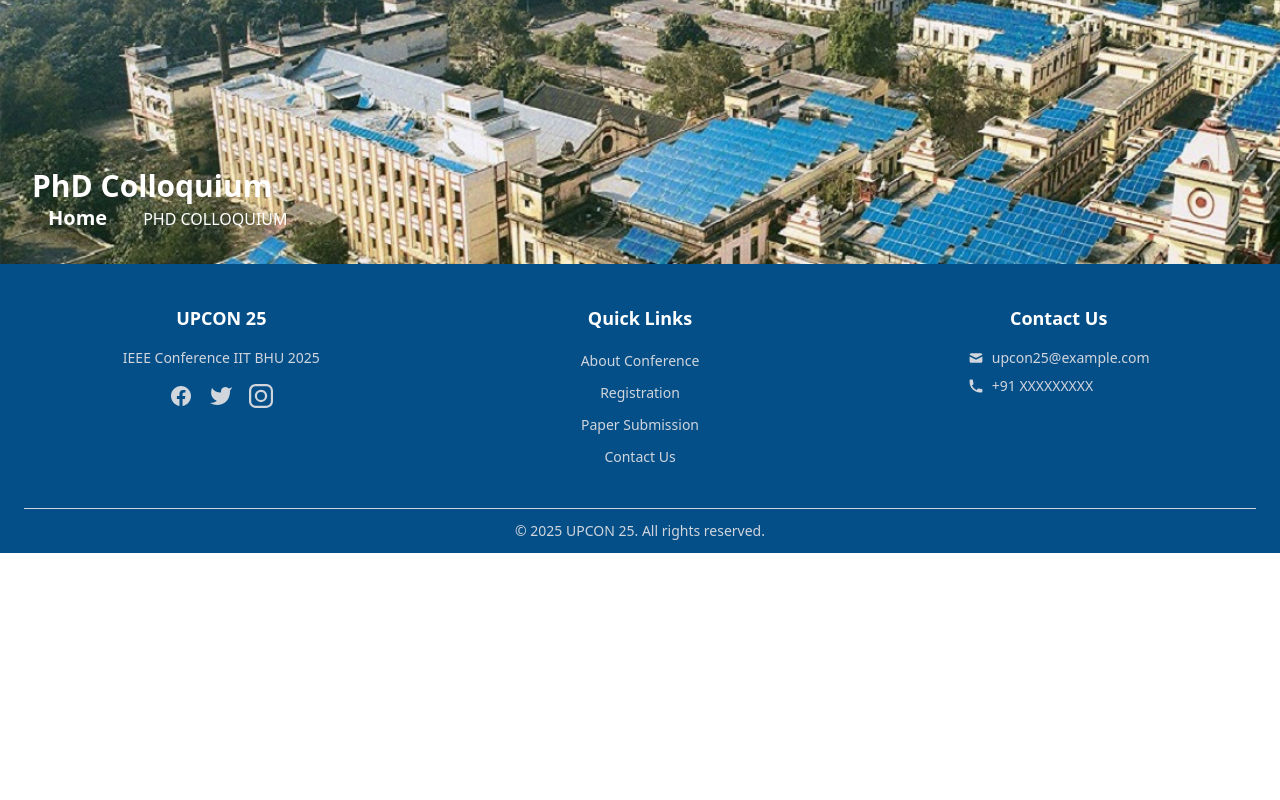
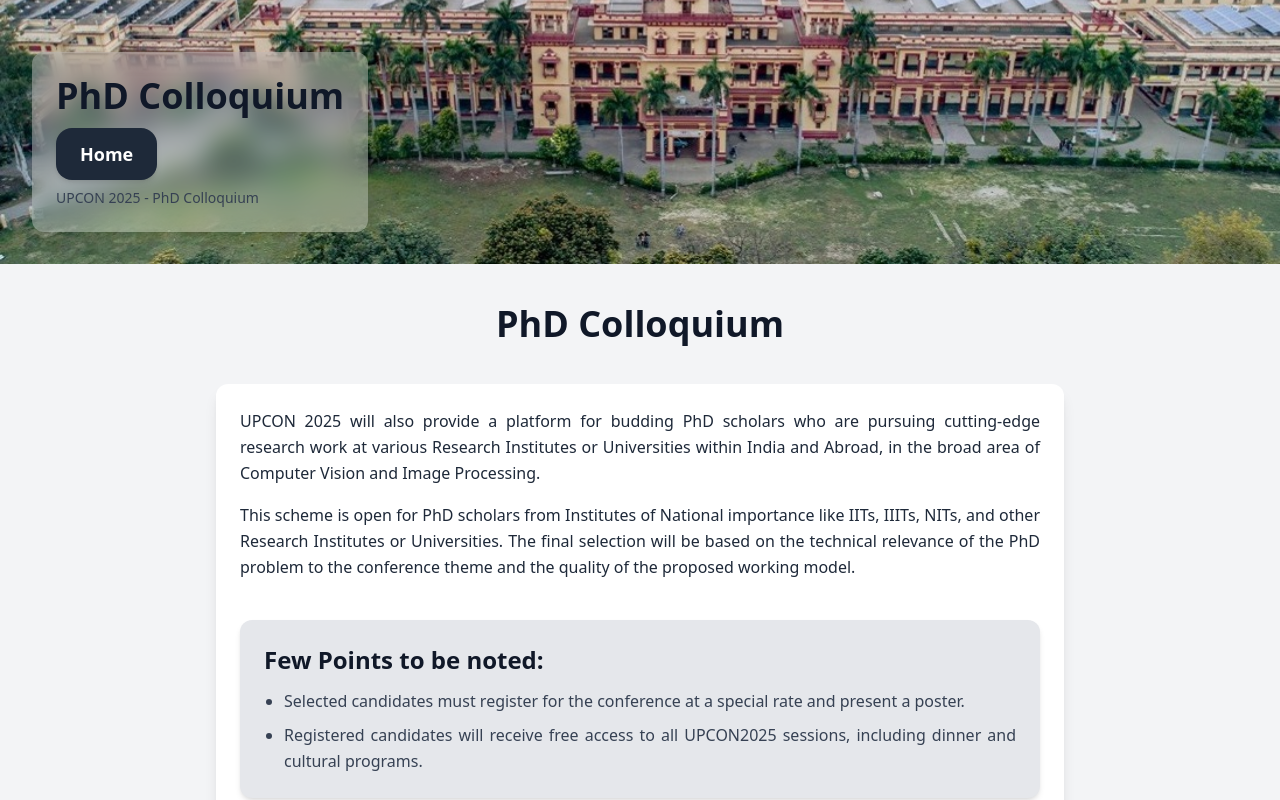
Before and after one commit to r120dhiman/UPCON25, a React (Vite) app in the folder frontend/: page /phdcolloqium in a window 1280 px wide. Shown: the part 360-1160 px from the top of the page. Before the commit the page ends 913 px from the top, so only its background shows below. Built offline with nearby package versions, Linux system fonts and the light colour scheme.

Commit message:
new design

```diff
--- a/frontend/src/Pages/PHDColloqium.jsx
+++ b/frontend/src/Pages/PHDColloqium.jsx
@@ -1,21 +1,74 @@
 import React from 'react';
 import { Link } from 'react-router';
+import { motion } from 'framer-motion';
 
 function PHDColloquium() {
   return (
-    <div className='flex flex-col w-screen'>
-      <div className="upper relative h-[70vh] bg-[url(/phd.jpg)] bg-no-repeat bg-cover">
-        <div className="data absolute left-8 bottom-8">
-          <p className='text-3xl text-[#ffffff] font-extrabold'>PhD Colloquium</p>
-          <Link
-            to="/"
-            className="text-xl font-bold text-white bg-transparent hover:bg-amber-200 hover:text-black rounded-2xl px-4 transition-transform transform duration-600 ease-in-out hover:scale-110 shadow-md"
+    <div className="flex flex-col w-screen bg-gray-100 min-h-screen">
+
+      {/* Hero Section with Animated Background */}
+      <motion.div
+        className="upper relative h-[70vh] bg-[url(/phd.jpg)] bg-no-repeat bg-cover flex items-center justify-center"
+        initial={{ opacity: 0 }}
+        animate={{ opacity: 1 }}
+        transition={{ duration: 1.2 }}
+      >
+        <motion.div
+          className="data absolute left-8 bottom-8 bg-white/30 backdrop-blur-md p-6 rounded-xl shadow-lg"
+          initial={{ x: -50, opacity: 0 }}
+          animate={{ x: 0, opacity: 1 }}
+          transition={{ delay: 0.5, duration: 0.8 }}
+        >
+          <p className="text-4xl font-extrabold text-gray-900">PhD Colloquium</p>
+          <motion.div
+            whileHover={{ scale: 1.1 }}
+            transition={{ type: "spring", stiffness: 300 }}
           >
-            Home
-          </Link>
-          <span className='px-5 text-white'>PHD COLLOQUIUM</span>
-        </div>
-      </div>
+            <Link
+              to="/"
+              className="inline-block mt-3 text-lg font-bold text-white bg-gray-800 hover:bg-amber-400 hover:text-black rounded-2xl px-6 py-3 transition-all duration-300 ease-in-out shadow-md"
+            >
+              Home
+            </Link>
+          </motion.div>
+          <span className="block mt-2 text-gray-700 text-sm">UPCON 2025 - PhD Colloquium</span>
+        </motion.div>
+      </motion.div>
+
+      {/* Content Section with Smooth Scroll Effect */}
+      <motion.div
+        className="lower w-screen md:w-[70vw] mx-auto px-6"
+        initial={{ opacity: 0, y: 50 }}
+        whileInView={{ opacity: 1, y: 0 }}
+        transition={{ duration: 0.8 }}
+      >
+        <h1 className="text-4xl text-center font-bold my-10 text-gray-900">
+          PhD Colloquium
+        </h1>
+        <article className="my-5 text-justify text-gray-800 leading-relaxed bg-white p-6 rounded-xl shadow-lg">
+          <p>
+            UPCON 2025 will also provide a platform for budding PhD scholars who are pursuing cutting-edge research work at various Research Institutes or Universities within India and Abroad, in the broad area of Computer Vision and Image Processing.
+          </p>
+          <p className="mt-4">
+            This scheme is open for PhD scholars from Institutes of National importance like IITs, IIITs, NITs, and other Research Institutes or Universities.
+            The final selection will be based on the technical relevance of the PhD problem to the conference theme and the quality of the proposed working model.
+          </p>
+
+          {/* Animated Info Section */}
+          <motion.div
+            className="mt-10 p-6 rounded-xl bg-gray-200 shadow-md"
+            initial={{ scale: 0.9 }}
+            whileInView={{ scale: 1 }}
+            transition={{ duration: 0.5 }}
+          >
+            <p className="text-2xl font-semibold text-gray-900">Few Points to be noted:</p>
+            <ul className="list-disc pl-5 mt-3 text-gray-700 space-y-2">
+              <li>Selected candidates must register for the conference at a special rate and present a poster.</li>
+              <li>Registered candidates will receive free access to all UPCON2025 sessions, including dinner and cultural programs.</li>
+            </ul>
+          </motion.div>
+        </article>
+      </motion.div>
     </div>
   );
 }
```
Also changed, not shown: frontend/public/phd.jpg, 1 other file (tests, documents, lock files or other folders).
